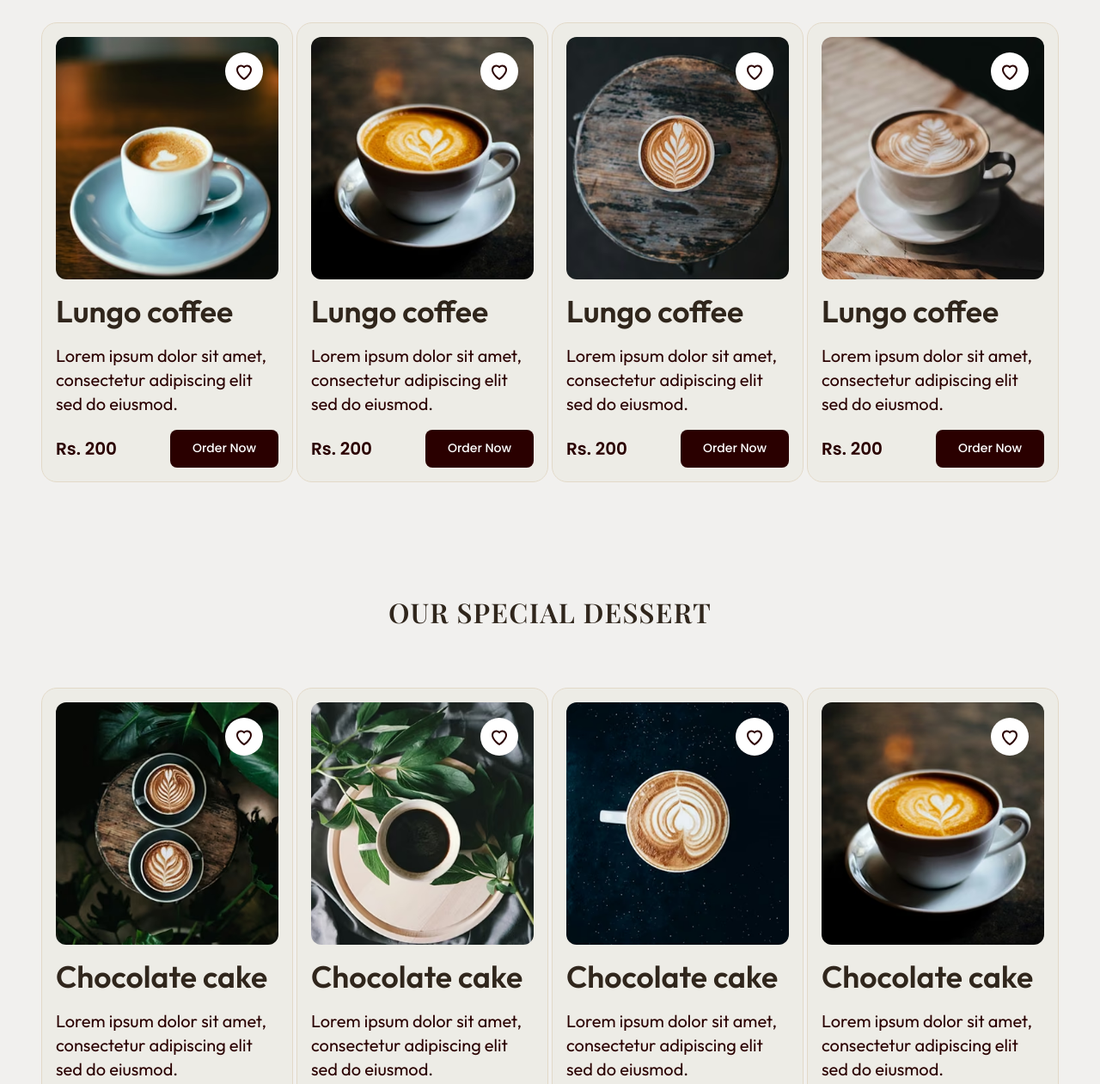
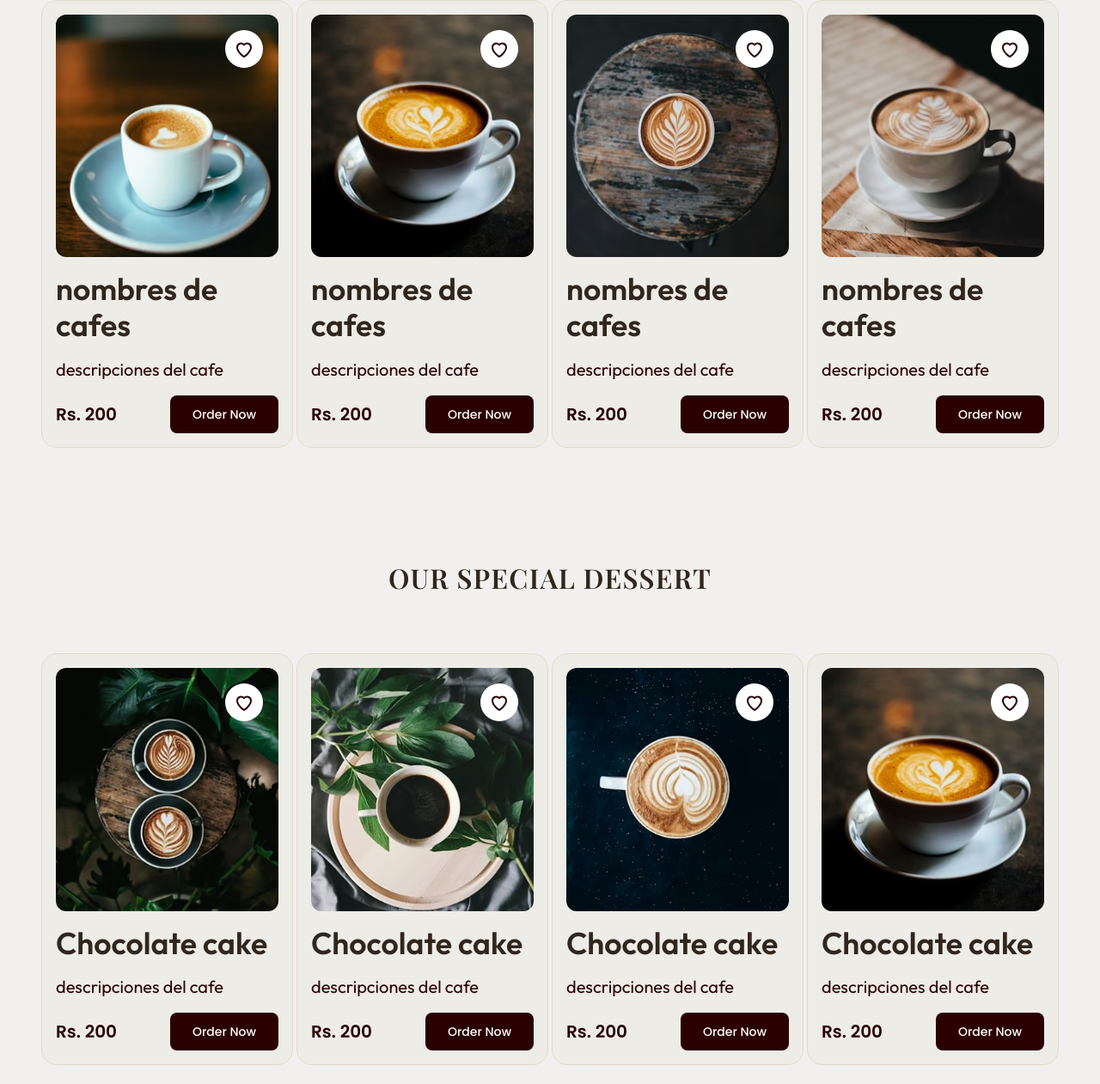
Before and after one commit to santiagogo8911/coffea-landing, a plain HTML site: page index.html in a window 1280 px wide. Shown: the part 1256-2517 px from the top of the page at 86% size. Drawn offline with nearby package versions, Linux system fonts and the light colour scheme; a web font is replaced by a local one.

Commit message:
Update index.html

```diff
--- a/index.html
+++ b/index.html
@@ -56,7 +56,7 @@
         <div class="hero__content">
           <p class="hero__eyebrow">Welcome</p>
           <h1 class="hero__title" id="hero-title">We serve the richest coffee in the city!</h1>
-          <p class="hero__text">Lorem ipsum dolor sit amet, consectetur adipiscing elit, sed do eiusmod tempor incididunt ut labore.</p>
+          <p class="hero__text">cafe riquisimo or deliciuous coffe</p>
           <a class="hero__btn" href="#coffee-title">Order Now</a>
         </div>
       </div>
@@ -81,15 +81,15 @@
               <picture><source srcset="assets/img/coffee-1.avif" type="image/avif"><source srcset="assets/img/coffee-1.webp" type="image/webp"><img class="product-card__img" src="assets/img/coffee-1.jpg" alt="Espresso in a white cup on a light blue saucer" width="334" height="364" loading="lazy" decoding="async"></picture>
               <input class="product-card__fav-input visually-hidden" type="checkbox" id="fav-coffee-1">
               <label class="product-card__fav" for="fav-coffee-1">
-                <span class="visually-hidden">Add Lungo coffee to favorites</span>
+                <span class="visually-hidden">Add nombres de cafes to favorites</span>
                 <span class="icon icon--heart" aria-hidden="true"></span>
               </label>
             </div>
-            <h3 class="product-card__title">Lungo coffee</h3>
-            <p class="product-card__desc">Lorem ipsum dolor sit amet, consectetur adipiscing elit sed do eiusmod.</p>
+            <h3 class="product-card__title">nombres de cafes</h3>
+            <p class="product-card__desc">descripciones del cafe</p>
             <div class="product-card__row">
               <p class="product-card__price"><span aria-hidden="true">Rs. </span><data value="200">200</data></p>
-              <a class="product-card__btn" href="#">Order Now<span class="visually-hidden"> Lungo coffee</span></a>
+              <a class="product-card__btn" href="#">Order Now<span class="visually-hidden"> nombres de cafes</span></a>
             </div>
           </article>
           <article class="product-card" id="coffee-2">
@@ -97,15 +97,15 @@
               <picture><source srcset="assets/img/coffee-2.avif" type="image/avif"><source srcset="assets/img/coffee-2.webp" type="image/webp"><img class="product-card__img" src="assets/img/coffee-2.jpg" alt="Latte with heart-shaped latte art in a white cup" width="334" height="364" loading="lazy" decoding="async"></picture>
               <input class="product-card__fav-input visually-hidden" type="checkbox" id="fav-coffee-2">
               <label class="product-card__fav" for="fav-coffee-2">
-                <span class="visually-hidden">Add Lungo coffee to favorites</span>
+                <span class="visually-hidden">Add nombres de cafes to favorites</span>
                 <span class="icon icon--heart" aria-hidden="true"></span>
               </label>
             </div>
-            <h3 class="product-card__title">Lungo coffee</h3>
-            <p class="product-card__desc">Lorem ipsum dolor sit amet, consectetur adipiscing elit sed do eiusmod.</p>
+            <h3 class="product-card__title">nombres de cafes</h3>
+            <p class="product-card__desc">descripciones del cafe</p>
             <div class="product-card__row">
               <p class="product-card__price"><span aria-hidden="true">Rs. </span><data value="200">200</data></p>
-              <a class="product-card__btn" href="#">Order Now<span class="visually-hidden"> Lungo coffee</span></a>
+              <a class="product-card__btn" href="#">Order Now<span class="visually-hidden"> nombres de cafes</span></a>
             </div>
           </article>
           <article class="product-card" id="coffee-3">
@@ -113,15 +113,15 @@
               <picture><source srcset="assets/img/coffee-3.avif" type="image/avif"><source srcset="assets/img/coffee-3.webp" type="image/webp"><img class="product-card__img" src="assets/img/coffee-3.jpg" alt="Cappuccino with latte art on a round wooden table, seen from above" width="334" height="364" loading="lazy" decoding="async"></picture>
               <input class="product-card__fav-input visually-hidden" type="checkbox" id="fav-coffee-3">
               <label class="product-card__fav" for="fav-coffee-3">
-                <span class="visually-hidden">Add Lungo coffee to favorites</span>
+                <span class="visually-hidden">Add nombres de cafes to favorites</span>
                 <span class="icon icon--heart" aria-hidden="true"></span>
               </label>
             </div>
-            <h3 class="product-card__title">Lungo coffee</h3>
-            <p class="product-card__desc">Lorem ipsum dolor sit amet, consectetur adipiscing elit sed do eiusmod.</p>
+            <h3 class="product-card__title">nombres de cafes</h3>
+            <p class="product-card__desc">descripciones del cafe</p>
             <div class="product-card__row">
               <p class="product-card__price"><span aria-hidden="true">Rs. </span><data value="200">200</data></p>
-              <a class="product-card__btn" href="#">Order Now<span class="visually-hidden"> Lungo coffee</span></a>
+              <a class="product-card__btn" href="#">Order Now<span class="visually-hidden"> nombres de cafes</span></a>
             </div>
           </article>
           <article class="product-card" id="coffee-4">
@@ -129,15 +129,15 @@
               <picture><source srcset="assets/img/coffee-4.avif" type="image/avif"><source srcset="assets/img/coffee-4.webp" type="image/webp"><img class="product-card__img" src="assets/img/coffee-4.jpg" alt="Cappuccino in a white cup on a sunlit wooden table" width="334" height="364" loading="lazy" decoding="async"></picture>
               <input class="product-card__fav-input visually-hidden" type="checkbox" id="fav-coffee-4">
               <label class="product-card__fav" for="fav-coffee-4">
-                <span class="visually-hidden">Add Lungo coffee to favorites</span>
+                <span class="visually-hidden">Add nombres de cafes to favorites</span>
                 <span class="icon icon--heart" aria-hidden="true"></span>
               </label>
             </div>
-            <h3 class="product-card__title">Lungo coffee</h3>
-            <p class="product-card__desc">Lorem ipsum dolor sit amet, consectetur adipiscing elit sed do eiusmod.</p>
+            <h3 class="product-card__title">nombres de cafes</h3>
+            <p class="product-card__desc">descripciones del cafe</p>
             <div class="product-card__row">
               <p class="product-card__price"><span aria-hidden="true">Rs. </span><data value="200">200</data></p>
-              <a class="product-card__btn" href="#">Order Now<span class="visually-hidden"> Lungo coffee</span></a>
+              <a class="product-card__btn" href="#">Order Now<span class="visually-hidden"> nombres de cafes</span></a>
             </div>
           </article>
           <article class="product-card" id="coffee-5">
@@ -145,15 +145,15 @@
               <picture><source srcset="assets/img/coffee-1.avif" type="image/avif"><source srcset="assets/img/coffee-1.webp" type="image/webp"><img class="product-card__img" src="assets/img/coffee-1.jpg" alt="Espresso in a white cup on a light blue saucer" width="334" height="364" loading="lazy" decoding="async"></picture>
               <input class="product-card__fav-input visually-hidden" type="checkbox" id="fav-coffee-5">
               <label class="product-card__fav" for="fav-coffee-5">
-                <span class="visually-hidden">Add Lungo coffee to favorites</span>
+                <span class="visually-hidden">Add nombres de cafes to favorites</span>
                 <span class="icon icon--heart" aria-hidden="true"></span>
               </label>
             </div>
-            <h3 class="product-card__title">Lungo coffee</h3>
-            <p class="product-card__desc">Lorem ipsum dolor sit amet, consectetur adipiscing elit sed do eiusmod.</p>
+            <h3 class="product-card__title">nombres de cafes</h3>
+            <p class="product-card__desc">descripciones del cafe</p>
             <div class="product-card__row">
               <p class="product-card__price"><span aria-hidden="true">Rs. </span><data value="200">200</data></p>
-              <a class="product-card__btn" href="#">Order Now<span class="visually-hidden"> Lungo coffee</span></a>
+              <a class="product-card__btn" href="#">Order Now<span class="visually-hidden"> nombres de cafes</span></a>
             </div>
           </article>
           <article class="product-card" id="coffee-6">
@@ -161,15 +161,15 @@
               <picture><source srcset="assets/img/coffee-2.avif" type="image/avif"><source srcset="assets/img/coffee-2.webp" type="image/webp"><img class="product-card__img" src="assets/img/coffee-2.jpg" alt="Latte with heart-shaped latte art in a white cup" width="334" height="364" loading="lazy" decoding="async"></picture>
               <input class="product-card__fav-input visually-hidden" type="checkbox" id="fav-coffee-6">
               <label class="product-card__fav" for="fav-coffee-6">
-                <span class="visually-hidden">Add Lungo coffee to favorites</span>
+                <span class="visually-hidden">Add nombres de cafes to favorites</span>
                 <span class="icon icon--heart" aria-hidden="true"></span>
               </label>
             </div>
-            <h3 class="product-card__title">Lungo coffee</h3>
-            <p class="product-card__desc">Lorem ipsum dolor sit amet, consectetur adipiscing elit sed do eiusmod.</p>
+            <h3 class="product-card__title">nombres de cafes</h3>
+            <p class="product-card__desc">descripciones del cafe</p>
             <div class="product-card__row">
               <p class="product-card__price"><span aria-hidden="true">Rs. </span><data value="200">200</data></p>
-              <a class="product-card__btn" href="#">Order Now<span class="visually-hidden"> Lungo coffee</span></a>
+              <a class="product-card__btn" href="#">Order Now<span class="visually-hidden"> nombres de cafes</span></a>
             </div>
           </article>
         </div>
@@ -192,7 +192,7 @@
               </label>
             </div>
             <h3 class="product-card__title">Chocolate cake</h3>
-            <p class="product-card__desc">Lorem ipsum dolor sit amet, consectetur adipiscing elit sed do eiusmod.</p>
+            <p class="product-card__desc">descripciones del cafe</p>
             <div class="product-card__row">
               <p class="product-card__price"><span aria-hidden="true">Rs. </span><data value="200">200</data></p>
               <a class="product-card__btn" href="#">Order Now<span class="visually-hidden"> Chocolate cake</span></a>
@@ -208,7 +208,7 @@
               </label>
             </div>
             <h3 class="product-card__title">Chocolate cake</h3>
-            <p class="product-card__desc">Lorem ipsum dolor sit amet, consectetur adipiscing elit sed do eiusmod.</p>
+            <p class="product-card__desc">descripciones del cafe</p>
             <div class="product-card__row">
               <p class="product-card__price"><span aria-hidden="true">Rs. </span><data value="200">200</data></p>
               <a class="product-card__btn" href="#">Order Now<span class="visually-hidden"> Chocolate cake</span></a>
@@ -224,7 +224,7 @@
               </label>
             </div>
             <h3 class="product-card__title">Chocolate cake</h3>
-            <p class="product-card__desc">Lorem ipsum dolor sit amet, consectetur adipiscing elit sed do eiusmod.</p>
+            <p class="product-card__desc">descripciones del cafe</p>
             <div class="product-card__row">
               <p class="product-card__price"><span aria-hidden="true">Rs. </span><data value="200">200</data></p>
               <a class="product-card__btn" href="#">Order Now<span class="visually-hidden"> Chocolate cake</span></a>
@@ -240,7 +240,7 @@
               </label>
             </div>
             <h3 class="product-card__title">Chocolate cake</h3>
-            <p class="product-card__desc">Lorem ipsum dolor sit amet, consectetur adipiscing elit sed do eiusmod.</p>
+            <p class="product-card__desc">descripciones del cafe</p>
             <div class="product-card__row">
               <p class="product-card__price"><span aria-hidden="true">Rs. </span><data value="200">200</data></p>
               <a class="product-card__btn" href="#">Order Now<span class="visually-hidden"> Chocolate cake</span></a>
@@ -256,7 +256,7 @@
               </label>
             </div>
             <h3 class="product-card__title">Chocolate cake</h3>
-            <p class="product-card__desc">Lorem ipsum dolor sit amet, consectetur adipiscing elit sed do eiusmod.</p>
+            <p class="product-card__desc">descripciones del cafe</p>
             <div class="product-card__row">
               <p class="product-card__price"><span aria-hidden="true">Rs. </span><data value="200">200</data></p>
               <a class="product-card__btn" href="#">Order Now<span class="visually-hidden"> Chocolate cake</span></a>
@@ -272,7 +272,7 @@
               </label>
             </div>
             <h3 class="product-card__title">Chocolate cake</h3>
-            <p class="product-card__desc">Lorem ipsum dolor sit amet, consectetur adipiscing elit sed do eiusmod.</p>
+            <p class="product-card__desc">descripciones del cafe</p>
             <div class="product-card__row">
               <p class="product-card__price"><span aria-hidden="true">Rs. </span><data value="200">200</data></p>
               <a class="product-card__btn" href="#">Order Now<span class="visually-hidden"> Chocolate cake</span></a>
```
